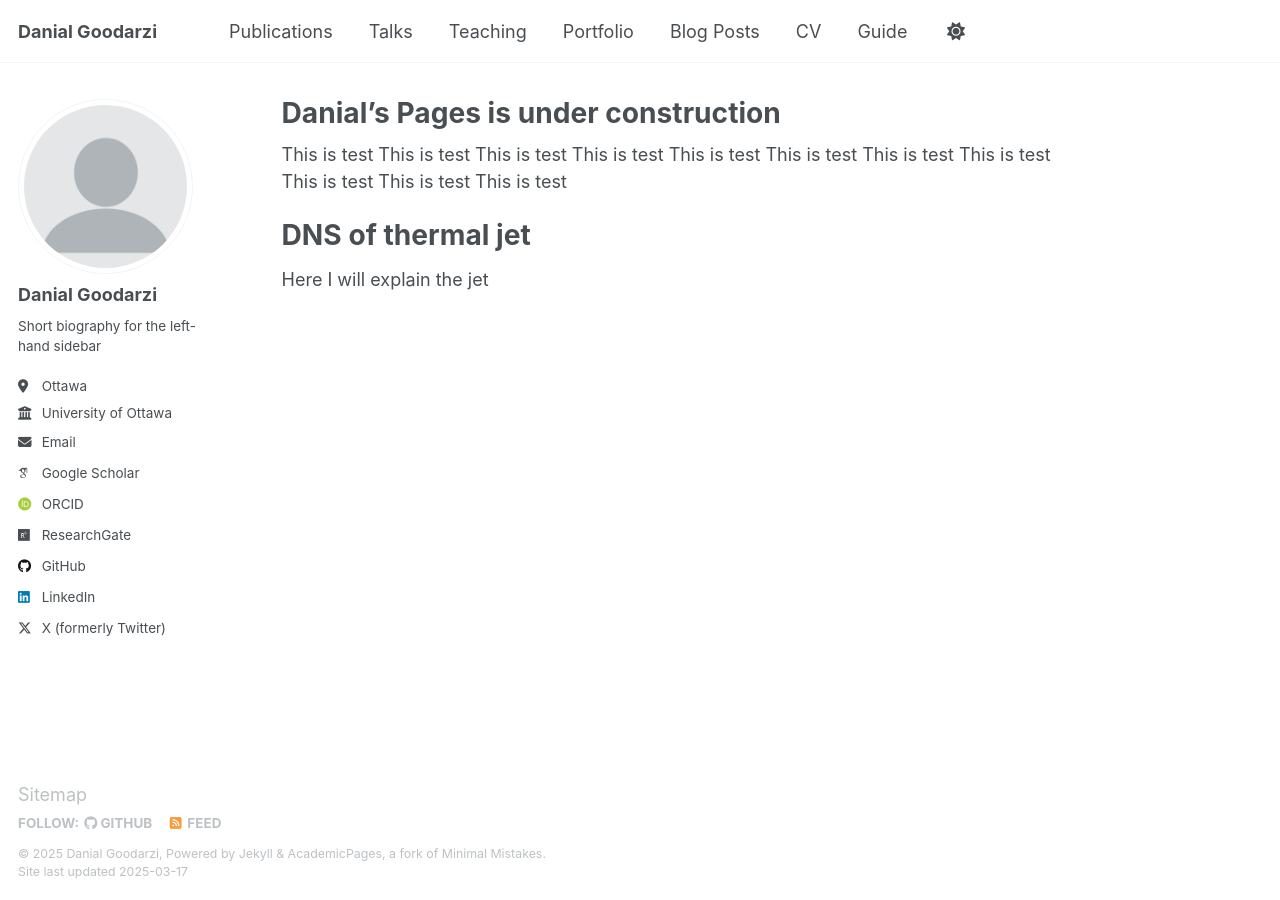
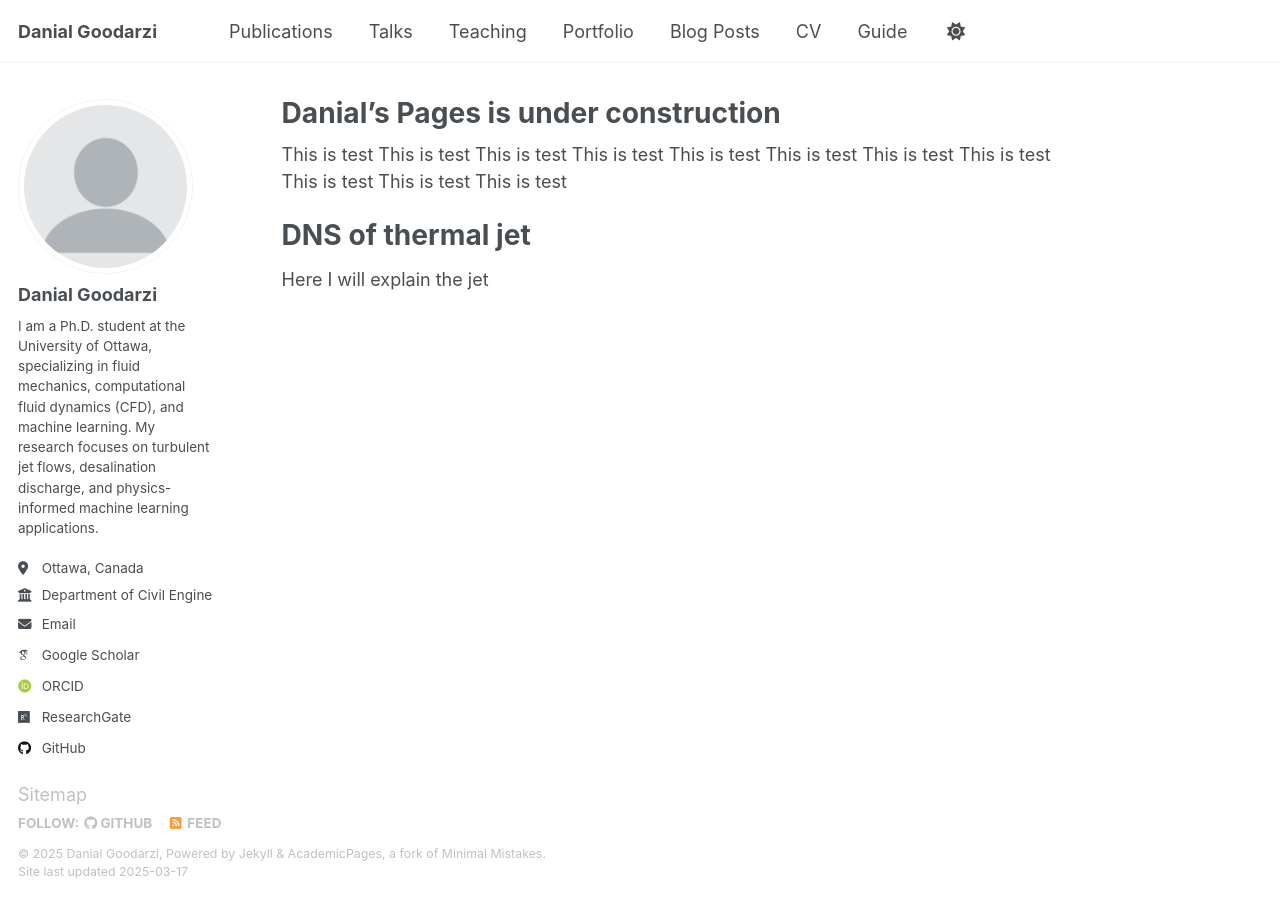
Before and after one commit to HydroCFD/HydroCFD.github.io, a Jekyll site: the page built from _pages/about.md, in a window 1280 px wide. Built offline with Jekyll 4.4.1, drawn with Linux system fonts in a browser that asks for light colours; some web fonts are replaced.

Commit message:
Update _config.yml

```diff
--- a/_config.yml
+++ b/_config.yml
@@ -25,9 +25,9 @@
   avatar: "profile.png"
   name: "Danial Goodarzi"
   pronouns: # example: "she/her"
-  bio: "Short biography for the left-hand sidebar"
-  location: "Ottawa"
-  employer: "University of Ottawa"
+  bio: "I am a Ph.D. student at the University of Ottawa, specializing in fluid mechanics, computational fluid dynamics (CFD), and machine learning. My research focuses on turbulent jet flows, desalination discharge, and physics-informed machine learning applications."
+  location: "Ottawa, Canada"
+  employer: "Department of Civil Engineering, University of Ottawa"
   uri: # URL
   email: "dgood006@uottawa.ca"
 
```
